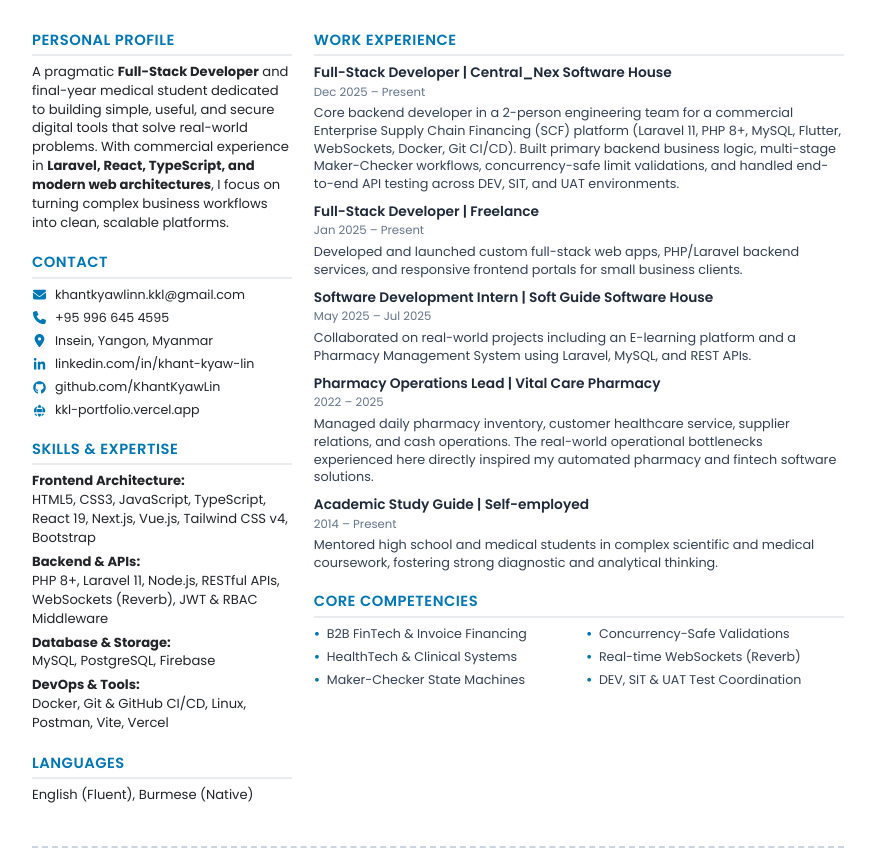
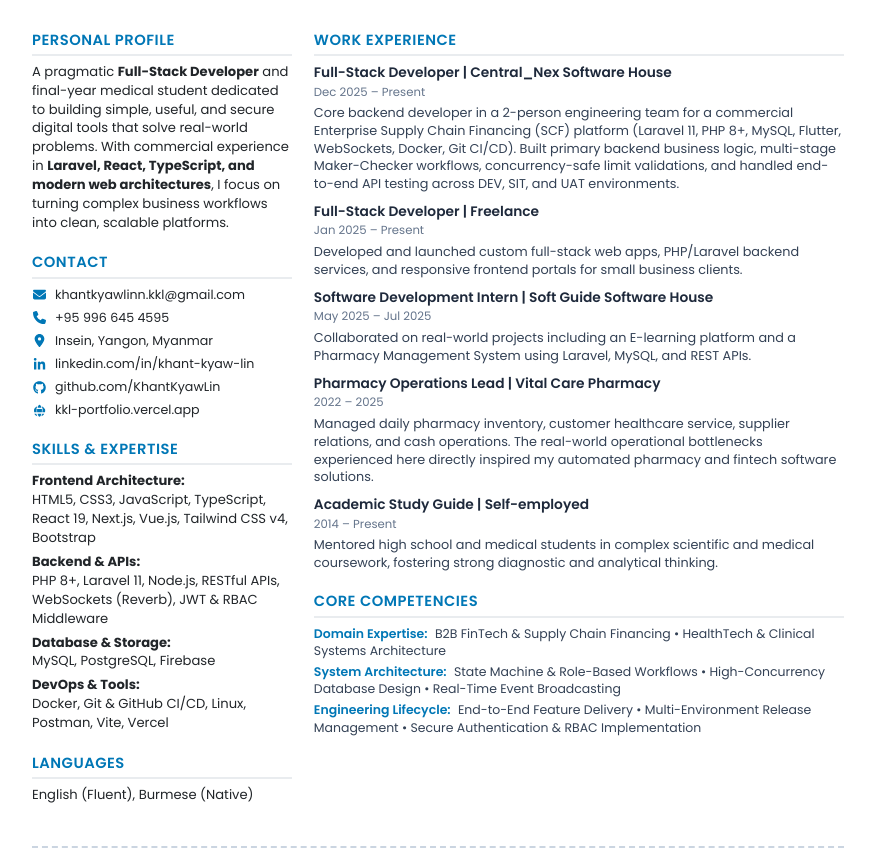
Before and after one commit to KhantKyawLin/KKL_PORTFOLIO, a plain HTML site: page cv.html in a window 1280 px wide. Shown: the part 164-1029 px from the top of the page, without its empty margins (202-1077 px from the left). Drawn offline with Linux system fonts and the light colour scheme.

Commit message:
Revamp Core Competencies into ATS-optimized Domain, Architecture, and Lifecycle categories

```diff
--- a/cv.html
+++ b/cv.html
@@ -120,30 +120,26 @@
             color: #0077b6;
         }
 
-        .competency-list {
-            display: grid;
-            grid-template-columns: 1fr 1fr;
-            gap: 4px 14px;
-            list-style: none;
-            padding: 0;
-            margin: 0;
+        .competency-matrix {
+            display: flex;
+            flex-direction: column;
+            gap: 4px;
         }
 
-        .competency-list li {
-            position: relative;
-            padding-left: 13px;
-            margin-bottom: 2px;
-            font-size: 0.79rem;
+        .competency-row {
+            font-size: 0.78rem;
+            line-height: 1.38;
             color: #334155;
-            line-height: 1.35;
         }
 
-        .competency-list li::before {
-            content: "•";
-            position: absolute;
-            left: 0;
+        .competency-label {
+            font-weight: 600;
             color: #0077b6;
-            font-weight: bold;
+            margin-right: 4px;
+        }
+
+        .competency-value {
+            color: #334155;
         }
 
         .timeline {
@@ -354,14 +350,20 @@
 
                 <div class="section" style="margin-top: 10px;">
                     <h4 class="section-title">Core Competencies</h4>
-                    <ul class="competency-list">
-                        <li>B2B FinTech &amp; Invoice Financing</li>
-                        <li>Concurrency-Safe Validations</li>
-                        <li>HealthTech &amp; Clinical Systems</li>
-                        <li>Real-time WebSockets (Reverb)</li>
-                        <li>Maker-Checker State Machines</li>
-                        <li>DEV, SIT &amp; UAT Test Coordination</li>
-                    </ul>
+                    <div class="competency-matrix">
+                        <div class="competency-row">
+                            <span class="competency-label">Domain Expertise:</span>
+                            <span class="competency-value">B2B FinTech &amp; Supply Chain Financing &bull; HealthTech &amp; Clinical Systems Architecture</span>
+                        </div>
+                        <div class="competency-row">
+                            <span class="competency-label">System Architecture:</span>
+                            <span class="competency-value">State Machine &amp; Role-Based Workflows &bull; High-Concurrency Database Design &bull; Real-Time Event Broadcasting</span>
+                        </div>
+                        <div class="competency-row">
+                            <span class="competency-label">Engineering Lifecycle:</span>
+                            <span class="competency-value">End-to-End Feature Delivery &bull; Multi-Environment Release Management &bull; Secure Authentication &amp; RBAC Implementation</span>
+                        </div>
+                    </div>
                 </div>
             </div>
         </div>
```
Also changed, not shown: 2 other files.
